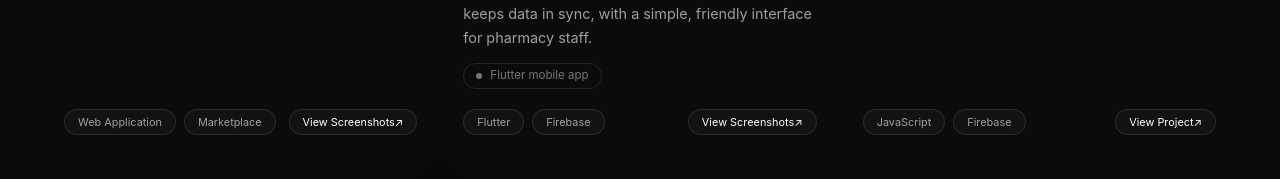
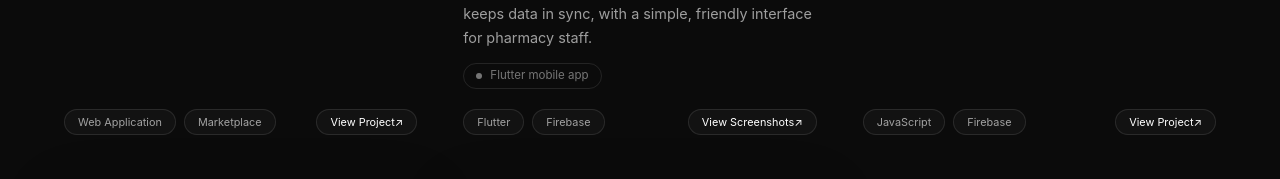
Before and after one commit to B21Boy/Deksi-Code, a React (Vite) app: page /projects in a window 1280 px wide. Shown: the part 1587-1766 px from the top of the page. Built offline with nearby package versions, Linux system fonts and the light colour scheme.

Commit message:
add the link in project

```diff
--- a/projects.js
+++ b/projects.js
@@ -100,6 +100,7 @@ export const projectCards = [
       'A community marketplace for exchanging skills, with a public landing page, offer board, trade management, and messaging.',
     tags: ['Web Application', 'Marketplace'],
     preview: 'skillswap',
+    url: 'https://skillswap-drab-two.vercel.app',
     imagesLayout: 'skillswap-grid',
     images: [skillSwapLanding, skillSwapBoard, skillSwapMessages, skillSwapTrades],
     screenTitles: ['Marketplace landing', 'Offer board', 'Messages', 'Trade management'],
```
